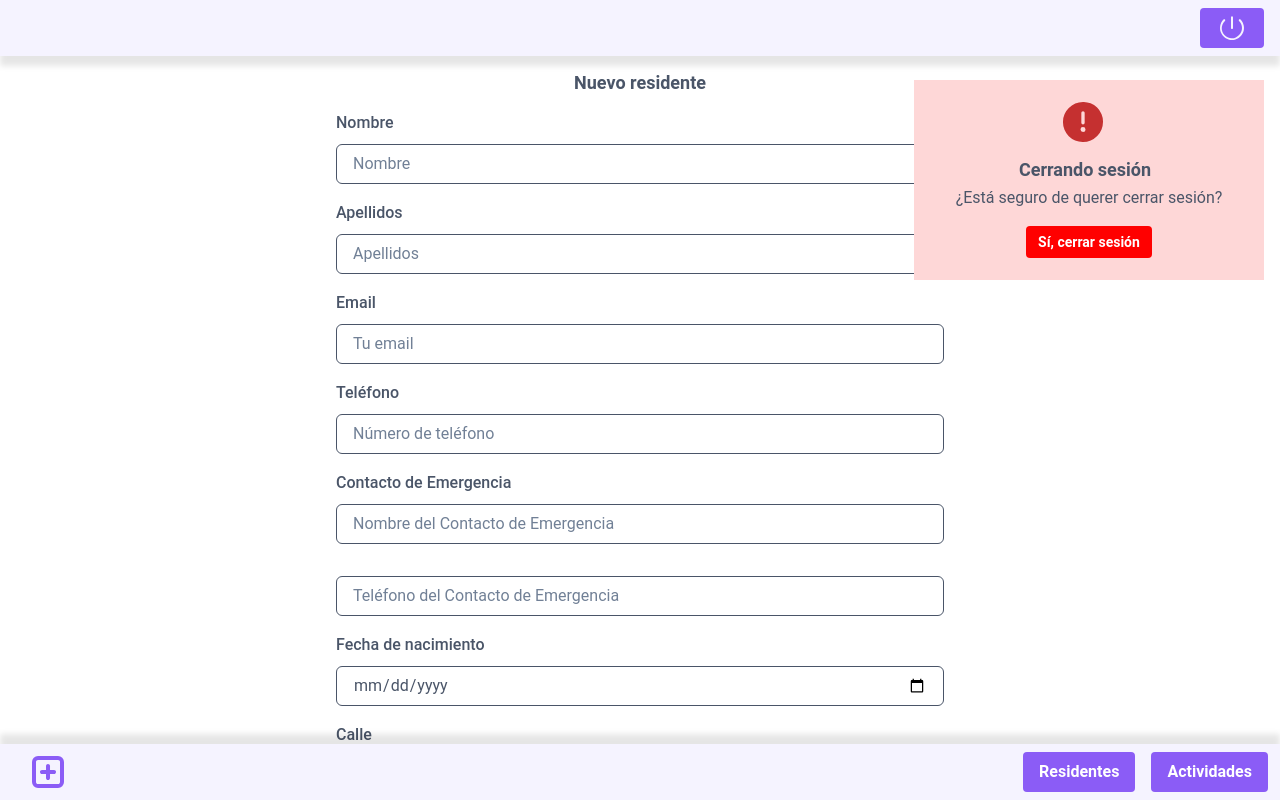
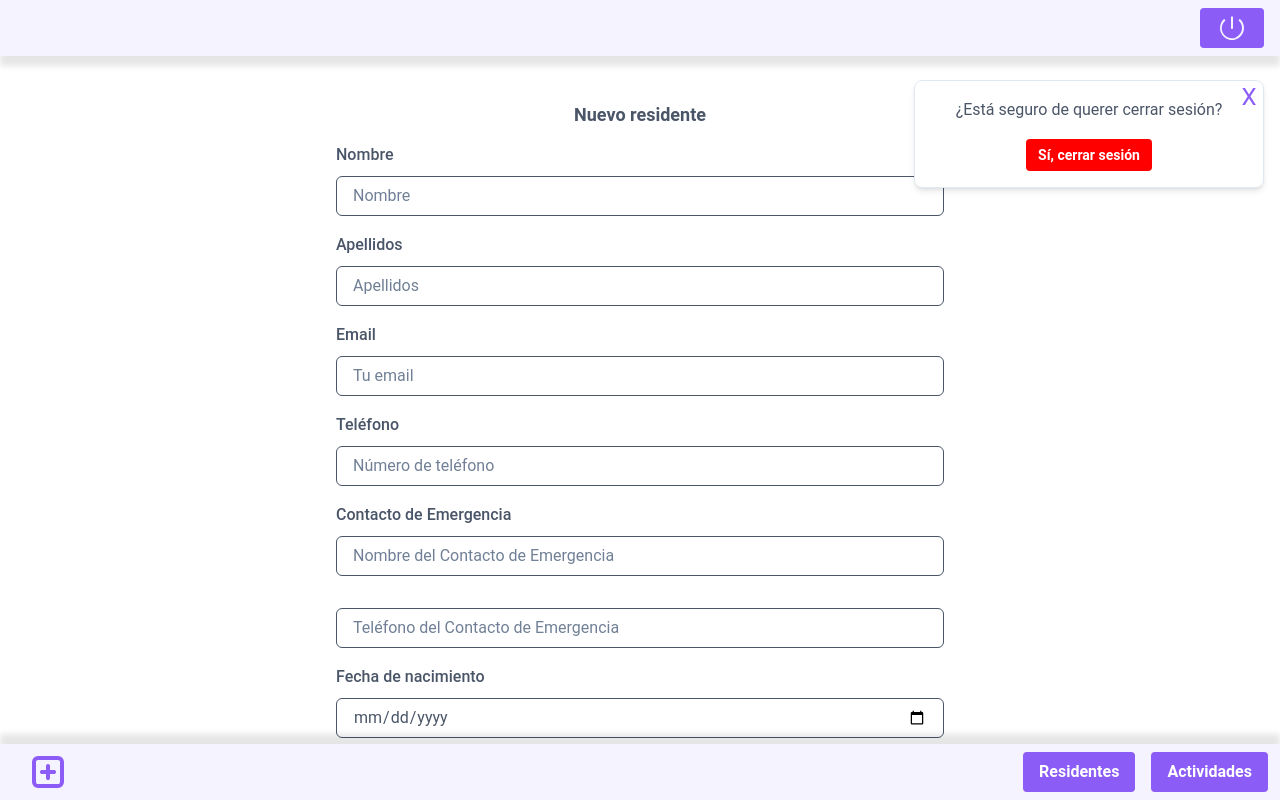
Before and after one commit to JCLLacruz/resiadminfront, a React (Vite) app: page /residentform/1 in a window 1280 px wide. Both pictures are taken after a click on the button 1232 px from the left and 28 px from the top of the page. Shown: the top 800 px of the page. Built offline with nearby package versions, Linux system fonts and the light colour scheme.

Commit message:
alert box changed and delete resident implemented

```diff
--- a/src/components/Header/Header.tsx
+++ b/src/components/Header/Header.tsx
@@ -1,5 +1,5 @@
-import { Alert, AlertDescription, AlertIcon, AlertTitle, Box, Button, Container, useDisclosure } from '@chakra-ui/react';
-import { FC, useEffect, useState } from 'react';
+import { Box, Button, Container, Text } from '@chakra-ui/react';
+import { FC, useState } from 'react';
 import { switchOffIcon } from '../../assets/icons/icons';
 import { useDispatch } from 'react-redux';
 import { AppDispatch } from '../../app/store';
@@ -7,29 +7,16 @@ import { logoutUser, reset } from '../../features/auth/authSlice';
 import { useNavigate } from 'react-router-dom';
 
 const Footer: FC = () => {
-	const { isOpen: isVisible, onClose, onOpen } = useDisclosure({ defaultIsOpen: true });
-	const [isAlertVisible, setIsAlertVisible] = useState(false);
+	const [isVisible, setIsVisible] = useState(false);
 	const dispatch = useDispatch<AppDispatch>();
 	const navigate = useNavigate();
 
-	const showAlert = () => {
-		if (isAlertVisible) {
-			onOpen();
-		} else {
-			onClose();
-		}
-	};
-
-	useEffect(() => {
-		showAlert();
-	}, [isAlertVisible]);
-
 	const logout = () => {
-        onClose();
+		setIsVisible(false);
 		dispatch(logoutUser());
 		reset();
 		navigate('/');
-    }
+	};
 
 	return (
 		<Container
@@ -47,31 +34,32 @@ const Footer: FC = () => {
 			justifyContent={'end'}
 			zIndex={1000}
 		>
-			<Button id='logoutButton' onClick={isAlertVisible ?() => setIsAlertVisible(false) : () => setIsAlertVisible(true)}>
+			<Button id='logoutButton' onClick={isVisible ? () => setIsVisible(false) : () => setIsVisible(true)}>
 				{switchOffIcon}
 			</Button>
 			{isVisible && (
-				<Alert
-					position={'absolute'}
-					top={'5rem'}
-					status='error'
-					variant='subtle'
-					justifyContent='center'
-					textAlign='center'
-					height='200px'
-					width={'350px'}
+				<Box position={'absolute'} top={'5rem'} justifyContent='center' textAlign='center' height='200px' width={'350px'}>
+					<Box
+						display={'flex'}
+						flexDirection={'column'}
+						alignItems={'center'}
+						borderWidth='1px'
+						borderRadius='lg'
+						overflow='hidden'
+						maxW='sm'
+						boxShadow='md'
+						paddingX={'2rem'}
+						paddingY={'1rem'}
+						zIndex={1000}
+						bg='white'
 					>
-					<Box display={'flex'} flexDirection={'column'} alignItems={'center'}>
-						<AlertIcon boxSize='40px' />
-						<AlertTitle mt={4} mb={1} fontSize='lg'>
-							Cerrando sesión
-						</AlertTitle>
-						<AlertDescription maxWidth='sm'>¿Está seguro de querer cerrar sesión?</AlertDescription>
+						<Text position={'absolute'} padding={'0'} marginX={'-1.60rem'} marginY={'-1.2rem'} alignSelf={'end'} fontSize={'2xl'} color={'brand.500'} onClick={isVisible ? () => setIsVisible(false) : () => setIsVisible(true)}>X</Text>
+						<Text>¿Está seguro de querer cerrar sesión?</Text>
 						<Button id='confirmLogoutButton' bg='red' size='sm' mt={4} onClick={logout}>
 							Sí, cerrar sesión
 						</Button>
 					</Box>
-				</Alert>
+				</Box>
 			)}
 		</Container>
 	);
--- a/src/components/RedidentForm/ResidentForm.tsx
+++ b/src/components/RedidentForm/ResidentForm.tsx
@@ -63,7 +63,7 @@ const ResidentForm: FC = () => {
 	});
 
 	return (
-		<Container id='registerContainer' maxW='container.sm' minHeight={'100vh'} paddingBottom={'6rem'} >
+		<Container id='registerContainer' maxW='container.sm' minHeight={'100vh'} paddingBottom={'10rem'} paddingTop={'2rem'}>
 			<Heading id='registerHeading' as='h1' size='lg' textAlign='center' mb={'1rem'}>
 				Nuevo residente
 			</Heading>
--- a/src/components/ResidentCard/ResidentCard.tsx
+++ b/src/components/ResidentCard/ResidentCard.tsx
@@ -12,16 +12,19 @@ import {
 	MenuList,
 	MenuItem,
 } from '@chakra-ui/react';
-import { FC, useEffect } from 'react';
+import { FC, useEffect, useState } from 'react';
 import { useDispatch, useSelector } from 'react-redux';
-import { useParams } from 'react-router-dom';
+import { useNavigate, useParams } from 'react-router-dom';
 import { AppDispatch, RootState } from '../../app/store';
-import { getResidentById, resetLoading } from '../../features/residents/residentSlice';
+import { deleteResident, getResidentById, resetLoading } from '../../features/residents/residentSlice';
+import { trashIcon } from '../../assets/icons/icons';
 
 const ResidentCard: FC = () => {
 	const { _id } = useParams<{ _id: string }>();
 	const dispatch = useDispatch<AppDispatch>();
+	const navigate = useNavigate();
 	const { resident, isLoading } = useSelector((state: RootState) => state.resident || {});
+	const [isVisible, setIsVisible] = useState(false);
 
 	useEffect(() => {
 		dispatch(getResidentById(_id));
@@ -29,6 +32,13 @@ const ResidentCard: FC = () => {
 			dispatch(resetLoading());
 		};
 	}, [_id, dispatch]);
+
+	const handleDeleteResident = (_id: string) => {
+		console.log('delete resident', _id);
+
+		dispatch(deleteResident(_id));
+		navigate('/residents');
+	}
 
 	if (isLoading || !resident) {
 		return (
@@ -55,6 +65,7 @@ const ResidentCard: FC = () => {
 				<Heading mb={'2rem'}>
 					{resident.firstname} {resident.lastname}
 				</Heading>
+				<Box display={'flex'}  gap={'1rem'}>
 				<Menu>
 					<MenuButton margin={'0'} as={Button} _hover={'transparent'}>
 						Sessiones
@@ -70,6 +81,32 @@ const ResidentCard: FC = () => {
 						)}
 					</MenuList>
 				</Menu>
+				<Button onClick={isVisible ? () => setIsVisible(false) : () => setIsVisible(true)}>{trashIcon}</Button>
+				{isVisible && (
+				<Box position={'absolute'} right={'1rem'} top={'7.5rem'} justifyContent='center' textAlign='center' height='200px' width={'350px'}>
+					<Box
+						display={'flex'}
+						flexDirection={'column'}
+						alignItems={'center'}
+						borderWidth='1px'
+						borderRadius='lg'
+						overflow='hidden'
+						maxW='sm'
+						boxShadow='md'
+						paddingX={'2rem'}
+						paddingY={'1rem'}
+						zIndex={1000}
+						bg='white'
+					>
+						<Text position={'absolute'} padding={'0'} marginX={'-1.60rem'} marginY={'-1.2rem'} alignSelf={'end'} fontSize={'2xl'} color={'brand.500'} onClick={isVisible ? () => setIsVisible(false) : () => setIsVisible(true)}>X</Text>
+						<Text>¿Está seguro de querer eliminar este residente? Esta acción no se puede deshacer.</Text>
+						<Button id='confirmLogoutButton' bg='red' size='sm' mt={4} onClick={()=> handleDeleteResident(resident._id)}>
+							Sí, eliminar
+						</Button>
+					</Box>
+				</Box>
+			)}
+				</Box>
 			</Box>
 			<Stack direction={{ base: 'column', md: 'row' }} spacing='24px'>
 				<Box>
--- a/src/features/residents/residentService.ts
+++ b/src/features/residents/residentService.ts
@@ -39,11 +39,21 @@ const updateResident = async (resident: any, id: string) => {
     });
     return res.data;
 };
+const deleteResident = async (id: string) => {
+    const token = localStorage.getItem('token');
+    const res: any = await axios.delete(API_URL + '/id/' + id, {
+        headers: {
+            Authorization: token,
+        },
+    });
+    return res.data;
+};
 const activityService = {
     getAllResidents,
     getResidentById,
     createResident,
-    updateResident
+    updateResident,
+    deleteResident,
 };
 
 export default activityService;
--- a/src/features/residents/residentSlice.ts
+++ b/src/features/residents/residentSlice.ts
@@ -39,6 +39,14 @@ export const createResident = createAsyncThunk('residents/createResident', async
 export const updateResident = createAsyncThunk('residents/updateResident', async ({ resident, id }: { resident: any, id: string }, thunkAPI: any) => {
 	try {
 		return await residentService.updateResident(resident, id);
+	} catch (error: any) {
+		const errorMessage: string = error.response.data.msg;
+		return thunkAPI.rejectWithValue(errorMessage);
+	}
+});
+export const deleteResident = createAsyncThunk('residents/deleteResident', async (id: string, thunkAPI: any) => {
+	try {
+		return await residentService.deleteResident(id);
 	} catch (error: any) {
 		const errorMessage: string = error.response.data.msg;
 		return thunkAPI.rejectWithValue(errorMessage);
--- a/src/interfaces/residentInterfaces.ts
+++ b/src/interfaces/residentInterfaces.ts
@@ -1,4 +1,5 @@
 export interface ResidentInterface {
+	_id:string;
 	firstname: string;
 	lastname: string;
 	email: string;
--- a/src/views/Residents/Residents.tsx
+++ b/src/views/Residents/Residents.tsx
@@ -47,7 +47,7 @@ const Residents: FC = () => {
 			<Box display={'flex'} mb={'1rem'} gap={'1rem'}>
 				<Button onClick={() => setFilteredResidents(residents)}>Todos</Button>
 				{groupOptions.map((group, i) => (
-					<Button key={i} onClick={() => groupFilter(group)}>{`Grupo ${group}`}</Button>
+					<Button key={i + group} onClick={() => groupFilter(group)}>{`Grupo ${group}`}</Button>
 				))}
 			</Box>
 			<Container maxW='container.xl' display={'flex'} gap={'1rem'} width={'100%'} justifyContent={'center'} flexWrap={'wrap'}>
```
Also changed, not shown: src/assets/icons/icons.tsx (+8 -0 lines). Lines whose indentation alone changed are shown as unchanged.
